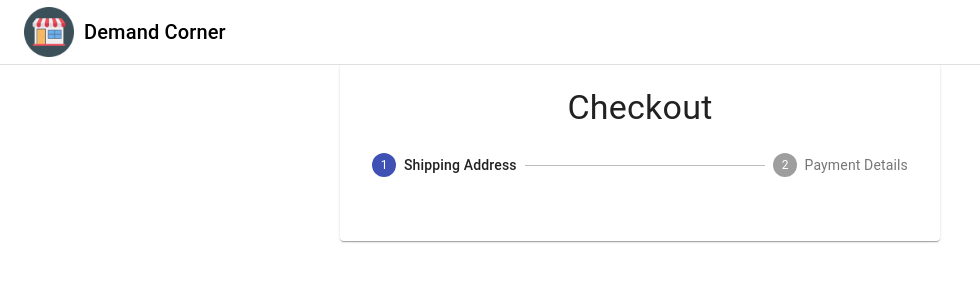
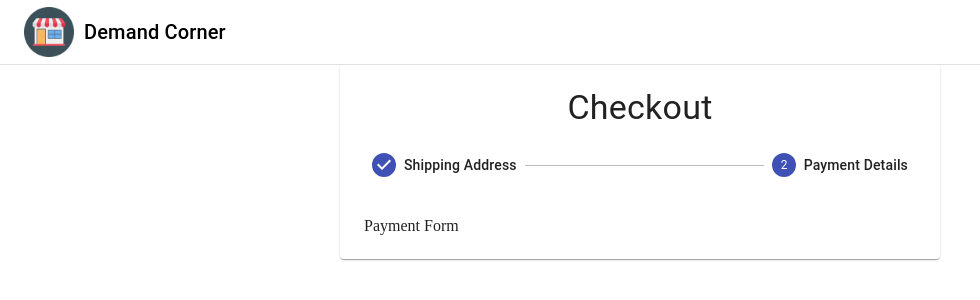
Before and after one commit to qasimgit/React-Ecommerce-Stripi-with-commerce.js, a React (Create React App) app: page /checkout in a window 1280 px wide. Shown: the top 300 px of the page, without its empty margins (0-980 px from the left). Built offline with nearby package versions, Linux system fonts and the light colour scheme; no server answers.

Commit message:
stped of compleetion of order

```diff
--- /dev/null
+++ b/src/components/CheckoutForm/AddressForm.js
@@ -0,0 +1,7 @@
+import React from "react";
+
+const AddressForm = () => {
+  return <div>Address Form</div>;
+};
+
+export default AddressForm;
--- a/src/components/CheckoutForm/Checkout/Checkout.js
+++ b/src/components/CheckoutForm/Checkout/Checkout.js
@@ -1,11 +1,22 @@
-import React from "react";
+import React, { useState } from "react";
 import { Paper, Step, StepLabel, Stepper, Typography } from "@material-ui/core";
 import useStyles from "./styles";
+import AddressForm from "../AddressForm";
+import PaymentForm from "../PaymentForm";
+import Confirmation from "../Confirmation";
 
 const Checkout = () => {
   const steps = ["Shipping Address", "Payment Details"];
+  const [activeStep, setActiveStep] = useState(1);
+  const classes = useStyles();
 
-  const classes = useStyles();
+  const Form = () => {
+    if (activeStep == 0) {
+      return <AddressForm />;
+    } else {
+      return <PaymentForm />;
+    }
+  };
 
   return (
     <>
@@ -15,7 +26,7 @@ const Checkout = () => {
             <Typography variant="h4" align="center">
               Checkout
             </Typography>
-            <Stepper activeStep={0} className={classes.stepper}>
+            <Stepper activeStep={activeStep} className={classes.stepper}>
               {steps.map((step) => {
                 return (
                   <Step key={step}>
@@ -24,6 +35,7 @@ const Checkout = () => {
                 );
               })}
             </Stepper>
+            {activeStep == steps.length ? <Confirmation /> : <Form />}
           </Paper>
         </main>
       </div>
--- /dev/null
+++ b/src/components/CheckoutForm/Confirmation.js
@@ -0,0 +1,7 @@
+import React from "react";
+
+const Confirmation = () => {
+  return <div>Confirmation</div>;
+};
+
+export default Confirmation;
--- /dev/null
+++ b/src/components/CheckoutForm/PaymentForm.js
@@ -0,0 +1,7 @@
+import React from "react";
+
+const PaymentForm = () => {
+  return <div>Payment Form</div>;
+};
+
+export default PaymentForm;
```
Also changed, not shown: 2 other files (tests, documents, lock files or other folders).
